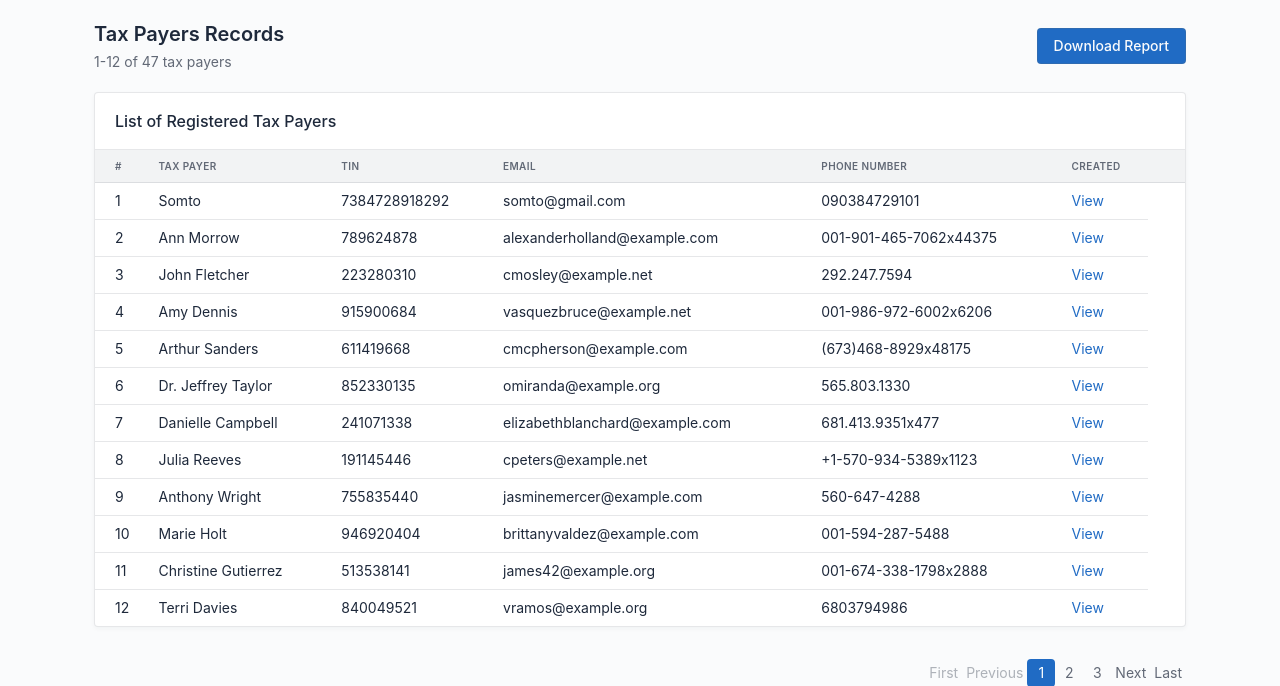
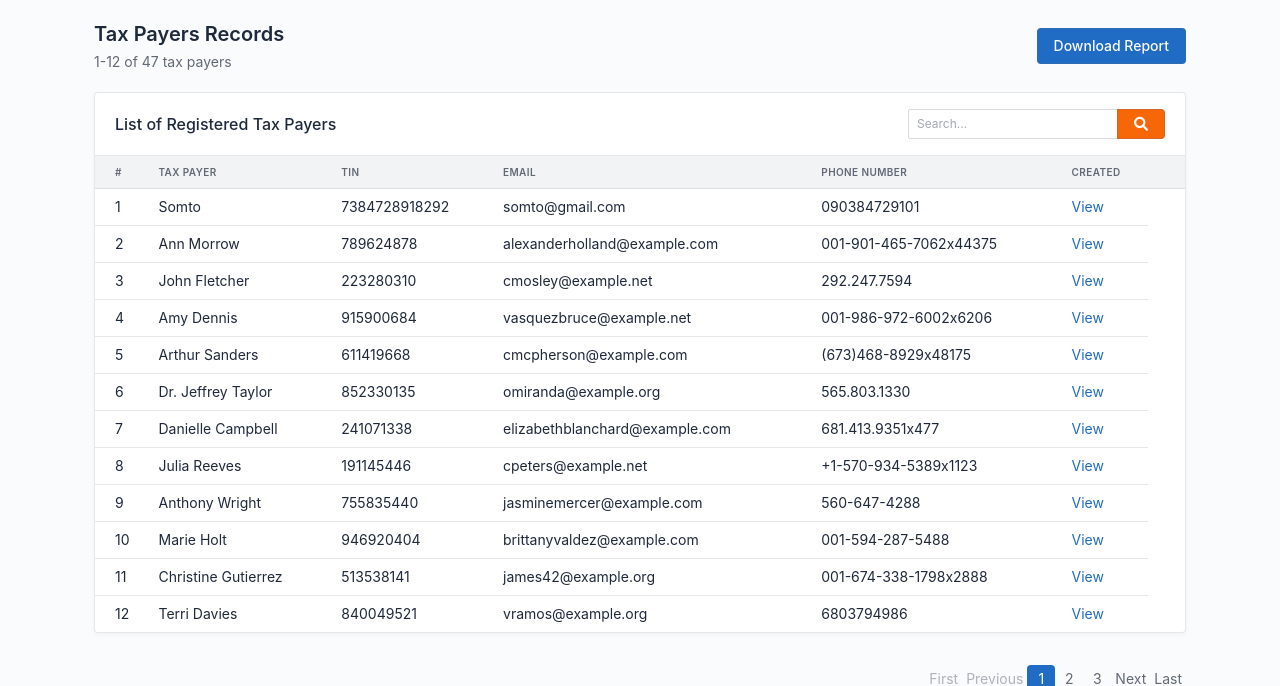
Before and after one commit to Pythonian/revenue_generation, a Django app: page /taxpayers/ in a window 1280 px wide. Shown: the part 56-742 px from the top of the page. Run offline with Django 4.2, Linux system fonts and the light colour scheme; data comes from the database, SQL or seed files in the repository; both versions use the stored data as it was after the commit; some libraries are stand-ins or nearby versions.

Commit message:
added search functionality

```diff
--- a/revenue/views.py
+++ b/revenue/views.py
@@ -6,6 +6,7 @@ from django.db.models import Count, Sum
 from django.http import HttpResponse
 from django.shortcuts import get_object_or_404, redirect, render
 from django.urls import reverse
+from django.db.models import Q
 from django.utils import timezone
 from django.views.decorators.http import require_POST
 from openpyxl.utils import get_column_letter
@@ -169,6 +170,16 @@ def home(request):
 
 def tax_payer_list(request):
     tax_payers = TaxPayer.objects.all()
+    search_query = request.GET.get('q')
+
+    if search_query:
+        tax_payers = tax_payers.filter(
+            Q(name__icontains=search_query) |   # Search by name
+            Q(tin__icontains=search_query) |    # Search by TIN
+            Q(email__icontains=search_query) |  # Search by email
+            Q(phone__icontains=search_query)    # Search by phone
+        )
+
     tax_payers = mk_paginator(request, tax_payers, 12)
 
     if request.method == "POST":
@@ -279,6 +290,15 @@ def tax_payer_delete(request):
 
 def transaction_list(request):
     transactions = RevenueTransaction.objects.all()
+    search_query = request.GET.get('q')
+
+    if search_query:
+        transactions = transactions.filter(
+            Q(tax_payer__name__icontains=search_query) |
+            Q(tax_payer__tin__icontains=search_query) |
+            Q(note__icontains=search_query) |
+            Q(revenue_source__name__icontains=search_query)
+        )
     transactions = mk_paginator(request, transactions, 50)
 
     if request.method == "POST":
--- a/templates/base.html
+++ b/templates/base.html
@@ -147,7 +147,6 @@
 
     <script src="{% static 'scripts/bootstrap.bundle.min.js' %}"></script>
     <script src="https://cdn.jsdelivr.net/npm/chart.js"></script>
-    <script src="https://cdn.jsdelivr.net/npm/apexcharts"></script>
     <script>
         document.addEventListener("DOMContentLoaded", function () {
             var ctx = document.getElementById("transactions-chart").getContext("2d");
--- a/templates/tax_payer_list.html
+++ b/templates/tax_payer_list.html
@@ -43,8 +43,18 @@
     <div class="row my-3">
         <div class="col-12">
             <div class="card">
-                <div class="card-header">
+                <div class="card-header d-flex justify-content-between">
                     <h3 class="card-title">List of Registered Tax Payers</h3>
+                    <div class="ms-auto text-muted">
+                        <div class="ms-2 d-inline-block">
+                            <form method="GET" action="{% url 'tax_payer_list' %}">
+                                <div class="input-group">
+                                    <input type="text" id="search" class="form-control form-control-sm" placeholder="Search..." name="q" value="{{ request.GET.q }}">
+                                    <button type="submit" class="btn btn-warning" title="Search"><i class="fas fa-search"></i></button>
+                                </div>
+                            </form>
+                        </div>
+                    </div>
                 </div>
                 <div class="table-responsive">
                     <table class="table card-table table-vcenter text-nowrap">
```
Also changed, not shown: templates/transaction_list.html (+11 -1 lines), db.sqlite3.
